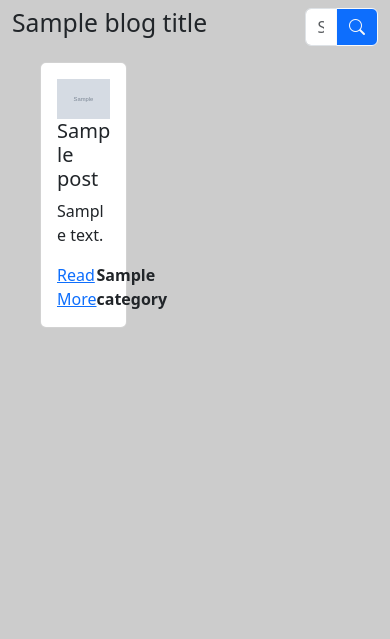
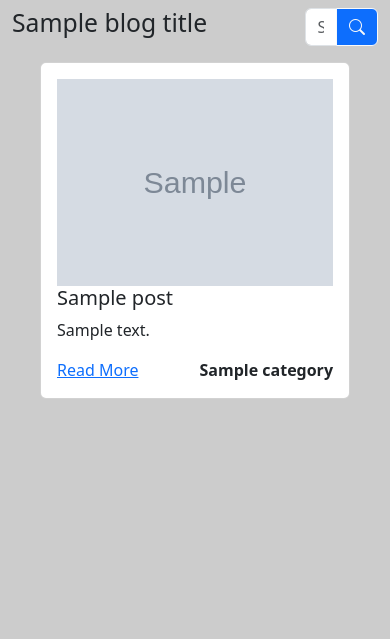
Before and after one commit to Jayasri-0705/blog, a Django app: template blog/templates/blog/index.html in a window 390 px wide. Shown: the part 68-707 px from the top of the page. Run offline with Django 5.2, Linux system fonts and the light colour scheme; the template is opened without the code that fills it: most values are stand-ins (such as "Sample title", 1, 10 or a date in 2020); grey boxes marked "Sample" are stand-in pictures; some libraries are stand-ins or nearby versions.

Commit message:
fix mobile responsive

```diff
--- a/blog/templates/blog/index.html
+++ b/blog/templates/blog/index.html
@@ -20,7 +20,7 @@
             {% if page_obj %}
             {% for post in page_obj %}
 
-            <div class="col-4 mb-4">
+            <div class="col-12 col-md-6 col-lg-4 mb-4">
                 <div class="card">
                     <div class="card-body">
                         <div class="row">
```
